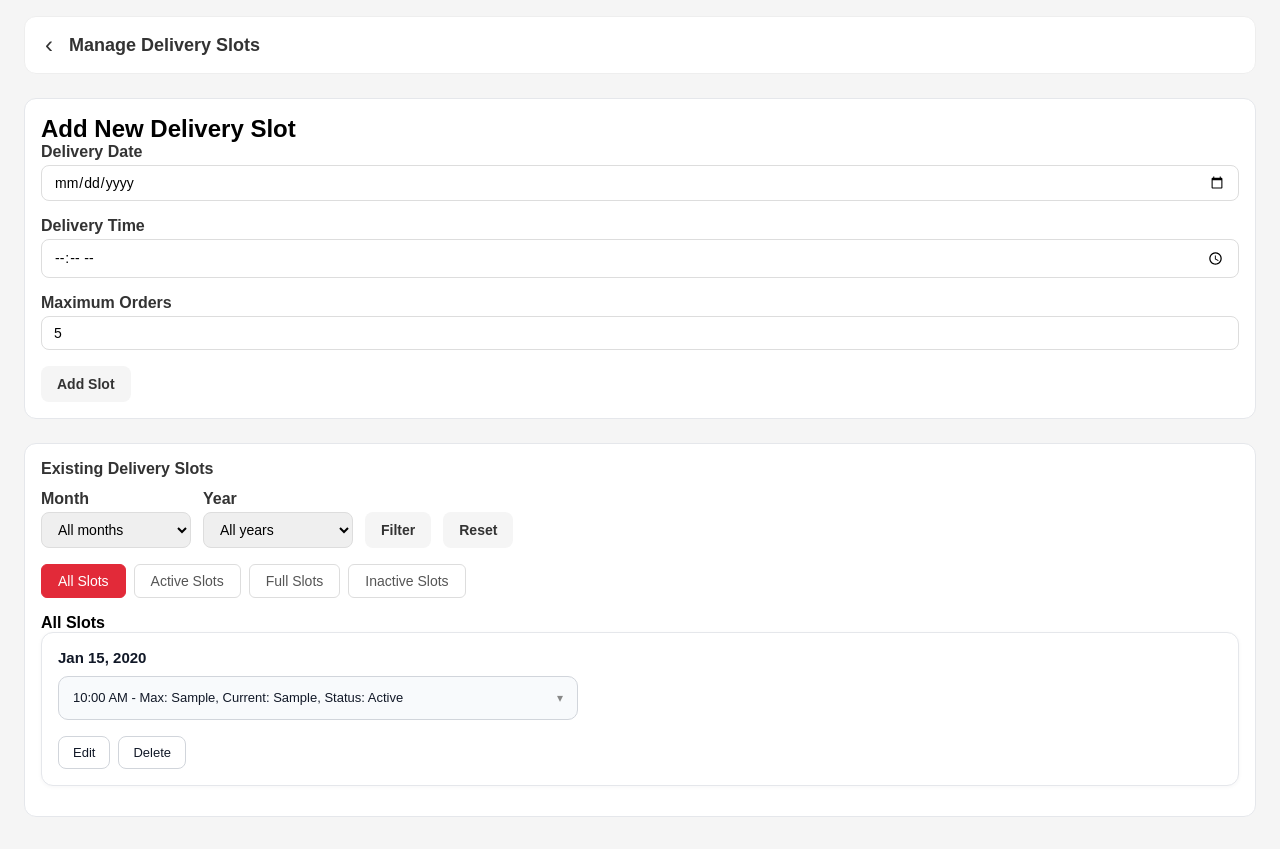
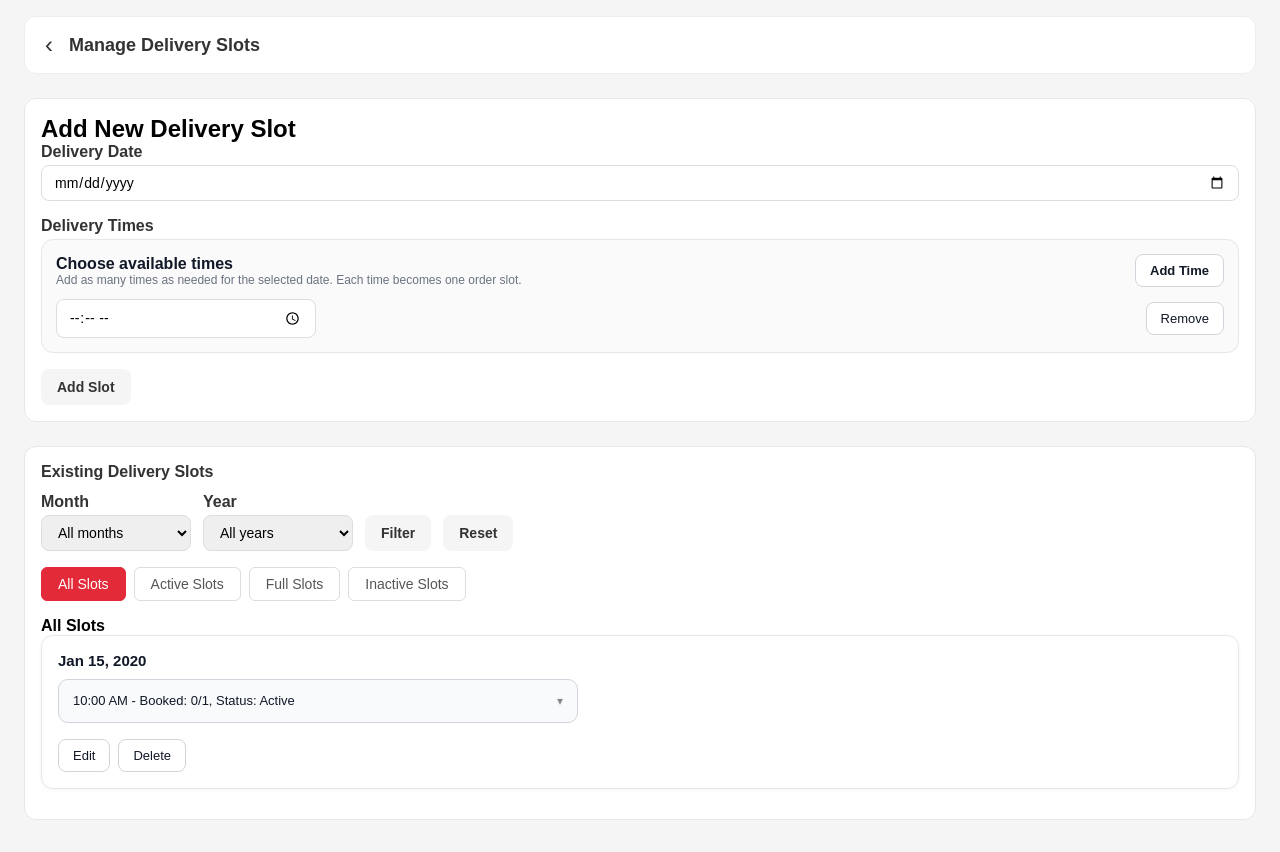
Before and after one commit to jntagulinao-netizen/AndreaMysteryShop, a PHP site: page /AndreaMysteryShop/admin_delivery_slots.php in a window 1280 px wide. Before the commit the page ends 817 px from the top, so only its background shows below. Run offline with PHP 8.4, Linux system fonts and the light colour scheme; the visitor is signed in with stand-in values (Sample User, id 1); tables that the repository leaves empty or names only in its code hold one stand-in row (values such as "Sample post").

Commit message:
improved delivery slot management and checkout process

```diff
--- a/admin_delivery_slots.php
+++ b/admin_delivery_slots.php
@@ -15,18 +15,57 @@ require_once 'dbConnection.php';
 $message = '';
 $messageType = '';
 
+function normalizeSlotTimeValue(string $value): ?string {
+  $value = trim($value);
+  if ($value === '') {
+    return null;
+  }
+
+  $formats = ['H:i', 'g:i A', 'g:iA', 'h:i A', 'h:iA', 'H:i:s'];
+  foreach ($formats as $format) {
+    $dt = DateTime::createFromFormat($format, $value);
+    if ($dt instanceof DateTime) {
+      return $dt->format('H:i:00');
+    }
+  }
+
+  $timestamp = strtotime($value);
+  if ($timestamp !== false) {
+    return date('H:i:00', $timestamp);
+  }
+
+  return null;
+}
+
+function parseBulkSlotTimes(string $rawTimes): array {
+  $parts = preg_split('/[\r\n,;]+/', $rawTimes) ?: [];
+  $times = [];
+
+  foreach ($parts as $part) {
+    $normalized = normalizeSlotTimeValue((string)$part);
+    if ($normalized && !in_array($normalized, $times, true)) {
+      $times[] = $normalized;
+    }
+  }
+
+  return $times;
+}
+
+function formatSlotSummary(array $slot, string $statusLabel): string {
+  $timeLabel = date('g:i A', strtotime((string)($slot['slot_time'] ?? '')));
+  $currentOrders = (int)($slot['current_orders'] ?? 0);
+
+  return $timeLabel . ' - Booked: ' . $currentOrders . '/1, Status: ' . $statusLabel;
+}
+
 if ($_SERVER['REQUEST_METHOD'] === 'POST') {
     if (isset($_POST['action']) && $_POST['action'] === 'update') {
         $slot_id = intval($_POST['slot_id'] ?? 0);
         $slot_date = trim($_POST['edit_slot_date'] ?? '');
         $slot_time = trim($_POST['edit_slot_time'] ?? '');
-        $max_orders = intval($_POST['edit_max_orders'] ?? 5);
 
         if ($slot_id <= 0 || empty($slot_date) || empty($slot_time)) {
             $message = 'Invalid data for update.';
-            $messageType = 'error';
-        } elseif ($max_orders < 1 || $max_orders > 50) {
-            $message = 'Maximum orders must be between 1 and 50.';
             $messageType = 'error';
         } else {
             // Check if another slot exists with same date/time
@@ -39,8 +78,8 @@ if ($_SERVER['REQUEST_METHOD'] === 'POST') {
                 $messageType = 'error';
             } else {
                 // Update
-                $stmt = $conn->prepare('UPDATE delivery_slots SET slot_date = ?, slot_time = ?, max_orders = ? WHERE slot_id = ?');
-                $stmt->bind_param('ssii', $slot_date, $slot_time, $max_orders, $slot_id);
+        $stmt = $conn->prepare('UPDATE delivery_slots SET slot_date = ?, slot_time = ?, max_orders = 1 WHERE slot_id = ?');
+        $stmt->bind_param('ssi', $slot_date, $slot_time, $slot_id);
                 if ($stmt->execute()) {
                     $message = 'Delivery slot updated successfully!';
                     $messageType = 'success';
@@ -70,39 +109,71 @@ if ($_SERVER['REQUEST_METHOD'] === 'POST') {
             $stmt->close();
         }
     } else {
-        // Add logic (existing)
+      // Add one date with multiple available times in a single submission.
         $slot_date = trim($_POST['slot_date'] ?? '');
-        $slot_time = trim($_POST['slot_time'] ?? '');
-        $max_orders = intval($_POST['max_orders'] ?? 5);
+      $raw_times = trim($_POST['slot_times'] ?? ($_POST['slot_time'] ?? ''));
+      $slotTimes = parseBulkSlotTimes($raw_times);
 
-        if (empty($slot_date) || empty($slot_time)) {
-            $message = 'Please provide both date and time.';
-            $messageType = 'error';
-        } elseif ($max_orders < 1 || $max_orders > 50) {
-            $message = 'Maximum orders must be between 1 and 50.';
+      if (empty($slot_date) || empty($slotTimes)) {
+        $message = 'Please provide a date and at least one valid time.';
             $messageType = 'error';
         } else {
-            // Check if slot already exists
-            $stmt = $conn->prepare('SELECT slot_id FROM delivery_slots WHERE slot_date = ? AND slot_time = ?');
-            $stmt->bind_param('ss', $slot_date, $slot_time);
-            $stmt->execute();
-            $result = $stmt->get_result();
-            if ($result->num_rows > 0) {
-                $message = 'A delivery slot with this date and time already exists.';
-                $messageType = 'error';
+        $addedCount = 0;
+        $duplicateCount = 0;
+        $invalidCount = 0;
+
+        $checkStmt = $conn->prepare('SELECT slot_id FROM delivery_slots WHERE slot_date = ? AND slot_time = ? LIMIT 1');
+        $insertStmt = $conn->prepare('INSERT INTO delivery_slots (slot_date, slot_time, max_orders) VALUES (?, ?, 1)');
+
+        if (!$checkStmt || !$insertStmt) {
+          $message = 'Failed to prepare delivery slot queries.';
+          $messageType = 'error';
+        } else {
+          $conn->begin_transaction();
+          try {
+            foreach ($slotTimes as $slotTime) {
+              if (!preg_match('/^\d{2}:\d{2}:00$/', $slotTime)) {
+                $invalidCount++;
+                continue;
+              }
+
+              $checkStmt->bind_param('ss', $slot_date, $slotTime);
+              $checkStmt->execute();
+              $checkResult = $checkStmt->get_result();
+              if ($checkResult && $checkResult->num_rows > 0) {
+                $duplicateCount++;
+                continue;
+              }
+
+              $insertStmt->bind_param('ss', $slot_date, $slotTime);
+              if (!$insertStmt->execute()) {
+                throw new Exception('Failed to add delivery slot at ' . $slotTime);
+              }
+              $addedCount++;
+            }
+
+            $conn->commit();
+
+            if ($addedCount > 0) {
+              $message = $addedCount === 1
+                ? 'Delivery slot added successfully!'
+                : 'Delivery slots added successfully!';
+              if ($duplicateCount > 0 || $invalidCount > 0) {
+                $message .= ' Skipped ' . $duplicateCount . ' duplicate' . ($duplicateCount === 1 ? '' : 's') . ' and ' . $invalidCount . ' invalid time' . ($invalidCount === 1 ? '' : 's') . '.';
+              }
+              $messageType = 'success';
             } else {
-                // Insert new slot
-                $stmt = $conn->prepare('INSERT INTO delivery_slots (slot_date, slot_time, max_orders) VALUES (?, ?, ?)');
-                $stmt->bind_param('ssi', $slot_date, $slot_time, $max_orders);
-                if ($stmt->execute()) {
-                    $message = 'Delivery slot added successfully!';
-                    $messageType = 'success';
-                } else {
-                    $message = 'Failed to add delivery slot. Please try again.';
-                    $messageType = 'error';
+              $message = 'No new delivery slots were added. The times may already exist or be invalid.';
+              $messageType = 'error';
+            }
+          } catch (Exception $e) {
+            $conn->rollback();
+            $message = $e->getMessage();
+            $messageType = 'error';
                 }
+          $checkStmt->close();
+          $insertStmt->close();
             }
-            $stmt->close();
         }
     }
 
@@ -290,7 +361,7 @@ foreach ($slotsByDate as $date => $daySlots) {
     $inactiveDay = [];
     foreach ($daySlots as $slot) {
         $isPastDate = $slot['slot_date'] < $todayDate;
-        if ($slot['current_orders'] >= $slot['max_orders']) {
+        if ((int)$slot['current_orders'] >= 1) {
             $fullDay[] = $slot;
         } elseif ($isPastDate || intval($slot['is_active']) === 0) {
             $inactiveDay[] = $slot;
@@ -365,6 +436,47 @@ foreach ($slotsByDate as $date => $daySlots) {
       font-size: 14px;
     }
     .form-input:focus { outline: none; border-color: #e22a39; }
+    .slot-builder {
+      border: 1px solid #e5e7eb;
+      border-radius: 12px;
+      background: #fafafa;
+      padding: 14px;
+    }
+    .slot-builder-header {
+      display: flex;
+      justify-content: space-between;
+      align-items: center;
+      gap: 12px;
+      margin-bottom: 12px;
+      flex-wrap: wrap;
+    }
+    .slot-builder-title {
+      font-weight: 700;
+      color: #111827;
+    }
+    .slot-builder-note {
+      font-size: 12px;
+      color: #6b7280;
+    }
+    .slot-builder-list {
+      display: flex;
+      flex-direction: column;
+      gap: 10px;
+    }
+    .slot-row {
+      display: grid;
+      grid-template-columns: 1fr auto;
+      gap: 10px;
+      align-items: center;
+    }
+    .slot-row-actions {
+      display: flex;
+      gap: 8px;
+      align-items: center;
+    }
+    .slot-time-input {
+      max-width: 260px;
+    }
 
     .btn {
       padding: 10px 16px;
@@ -516,7 +628,7 @@ foreach ($slotsByDate as $date => $daySlots) {
     }
     .inline-row {
       display: grid;
-      grid-template-columns: repeat(4, minmax(180px, 1fr));
+      grid-template-columns: repeat(3, minmax(180px, 1fr));
       gap: 12px;
       align-items: end;
     }
@@ -589,12 +701,25 @@ foreach ($slotsByDate as $date => $daySlots) {
           <input type="date" id="slot_date" name="slot_date" class="form-input" required min="<?php echo date('Y-m-d'); ?>">
         </div>
         <div class="form-group">
-          <label class="form-label" for="slot_time">Delivery Time</label>
-          <input type="time" id="slot_time" name="slot_time" class="form-input" required>
-        </div>
-        <div class="form-group">
-          <label class="form-label" for="max_orders">Maximum Orders</label>
-          <input type="number" id="max_orders" name="max_orders" class="form-input" min="1" max="50" value="5" required>
+          <label class="form-label">Delivery Times</label>
+          <div class="slot-builder" id="slotBuilder">
+            <div class="slot-builder-header">
+              <div>
+                <div class="slot-builder-title">Choose available times</div>
+                <div class="slot-builder-note">Add as many times as needed for the selected date. Each time becomes one order slot.</div>
+              </div>
+              <button type="button" class="btn btn-small" onclick="addTimeRow()">Add Time</button>
+            </div>
+            <div class="slot-builder-list" id="slotTimeList">
+              <div class="slot-row">
+                <input type="time" class="form-input slot-time-input" required>
+                <div class="slot-row-actions">
+                  <button type="button" class="btn-small" onclick="removeTimeRow(this)">Remove</button>
+                </div>
+              </div>
+            </div>
+            <textarea id="slot_times" name="slot_times" class="hidden" required></textarea>
+          </div>
         </div>
         <button type="button" class="btn btn-primary" onclick="confirmAddSlot(this)">Add Slot</button>
       </form>
@@ -654,8 +779,9 @@ foreach ($slotsByDate as $date => $daySlots) {
                     <div class="slot-select-summary"></div>
                     <select class="slot-select" data-date="<?php echo $date; ?>" data-section="all" onchange="updateSlotSummary(this)">
                       <?php foreach ($daySlots as $slot): ?>
-                        <option value="<?php echo $slot['slot_id']; ?>" data-time="<?php echo $slot['slot_time']; ?>" data-max="<?php echo $slot['max_orders']; ?>" data-active="<?php echo $slot['is_active']; ?>" data-summary="<?php echo date('g:i A', strtotime($slot['slot_time'])); ?> - Max: <?php echo $slot['max_orders']; ?>, Current: <?php echo $slot['current_orders']; ?>, Status: <?php echo $slot['is_active'] ? 'Active' : 'Inactive'; ?>">
-                          <?php echo date('g:i A', strtotime($slot['slot_time'])); ?> - Max: <?php echo $slot['max_orders']; ?>, Current: <?php echo $slot['current_orders']; ?>, Status: <?php echo $slot['is_active'] ? 'Active' : 'Inactive'; ?>
+                        <?php $slotSummary = formatSlotSummary($slot, ((int)$slot['current_orders'] >= 1) ? 'Full' : ((int)$slot['is_active'] === 1 ? 'Active' : 'Inactive')); ?>
+                        <option value="<?php echo $slot['slot_id']; ?>" data-time="<?php echo $slot['slot_time']; ?>" data-active="<?php echo $slot['is_active']; ?>" data-summary="<?php echo htmlspecialchars($slotSummary, ENT_QUOTES); ?>">
+                          <?php echo htmlspecialchars($slotSummary); ?>
                         </option>
                       <?php endforeach; ?>
                     </select>
@@ -680,10 +806,6 @@ foreach ($slotsByDate as $date => $daySlots) {
                     <div class="form-group inline-group">
                       <label class="form-label">Delivery Time</label>
                       <input type="time" name="edit_slot_time" class="form-input inline-input" required>
-                    </div>
-                    <div class="form-group inline-group">
-                      <label class="form-label">Maximum Orders</label>
-                      <input type="number" name="edit_max_orders" class="form-input inline-input" min="1" max="50" required>
                     </div>
                     <div class="inline-actions">
                       <button type="button" class="btn btn-primary btn-small" onclick="confirmSaveSlot(this)">Save</button>
@@ -711,8 +833,9 @@ foreach ($slotsByDate as $date => $daySlots) {
                     <div class="slot-select-summary"></div>
                     <select class="slot-select" data-date="<?php echo $date; ?>" data-section="active" onchange="updateSlotSummary(this)">
                       <?php foreach ($daySlots as $slot): ?>
-                        <option value="<?php echo $slot['slot_id']; ?>" data-time="<?php echo $slot['slot_time']; ?>" data-max="<?php echo $slot['max_orders']; ?>" data-active="<?php echo $slot['is_active']; ?>" data-summary="<?php echo date('g:i A', strtotime($slot['slot_time'])); ?> - Max: <?php echo $slot['max_orders']; ?>, Current: <?php echo $slot['current_orders']; ?>, Status: Active">
-                          <?php echo date('g:i A', strtotime($slot['slot_time'])); ?> - Max: <?php echo $slot['max_orders']; ?>, Current: <?php echo $slot['current_orders']; ?>, Status: Active
+                        <?php $slotSummary = formatSlotSummary($slot, 'Active'); ?>
+                        <option value="<?php echo $slot['slot_id']; ?>" data-time="<?php echo $slot['slot_time']; ?>" data-active="<?php echo $slot['is_active']; ?>" data-summary="<?php echo htmlspecialchars($slotSummary, ENT_QUOTES); ?>">
+                          <?php echo htmlspecialchars($slotSummary); ?>
                         </option>
                       <?php endforeach; ?>
                     </select>
@@ -737,10 +860,6 @@ foreach ($slotsByDate as $date => $daySlots) {
                     <div class="form-group inline-group">
                       <label class="form-label">Delivery Time</label>
                       <input type="time" name="edit_slot_time" class="form-input inline-input" required>
-                    </div>
-                    <div class="form-group inline-group">
-                      <label class="form-label">Maximum Orders</label>
-                      <input type="number" name="edit_max_orders" class="form-input inline-input" min="1" max="50" required>
                     </div>
                     <div class="inline-actions">
                       <button type="button" class="btn btn-primary btn-small" onclick="confirmSaveSlot(this)">Save</button>
@@ -768,8 +887,9 @@ foreach ($slotsByDate as $date => $daySlots) {
                     <div class="slot-select-summary"></div>
                     <select class="slot-select" data-date="<?php echo $date; ?>" data-section="full" onchange="updateSlotSummary(this)">
                       <?php foreach ($daySlots as $slot): ?>
-                        <option value="<?php echo $slot['slot_id']; ?>" data-time="<?php echo $slot['slot_time']; ?>" data-max="<?php echo $slot['max_orders']; ?>" data-active="<?php echo $slot['is_active']; ?>" data-summary="<?php echo date('g:i A', strtotime($slot['slot_time'])); ?> - Max: <?php echo $slot['max_orders']; ?>, Current: <?php echo $slot['current_orders']; ?>, Status: Full">
-                          <?php echo date('g:i A', strtotime($slot['slot_time'])); ?> - Max: <?php echo $slot['max_orders']; ?>, Current: <?php echo $slot['current_orders']; ?>, Status: Full
+                        <?php $slotSummary = formatSlotSummary($slot, 'Full'); ?>
+                        <option value="<?php echo $slot['slot_id']; ?>" data-time="<?php echo $slot['slot_time']; ?>" data-active="<?php echo $slot['is_active']; ?>" data-summary="<?php echo htmlspecialchars($slotSummary, ENT_QUOTES); ?>">
+                          <?php echo htmlspecialchars($slotSummary); ?>
                         </option>
                       <?php endforeach; ?>
                     </select>
@@ -794,10 +914,6 @@ foreach ($slotsByDate as $date => $daySlots) {
                     <div class="form-group inline-group">
                       <label class="form-label">Delivery Time</label>
                       <input type="time" name="edit_slot_time" class="form-input inline-input" required>
-                    </div>
-                    <div class="form-group inline-group">
-                      <label class="form-label">Maximum Orders</label>
-                      <input type="number" name="edit_max_orders" class="form-input inline-input" min="1" max="50" required>
                     </div>
                     <div class="inline-actions">
                       <button type="button" class="btn btn-primary btn-small" onclick="confirmSaveSlot(this)">Save</button>
@@ -825,8 +941,9 @@ foreach ($slotsByDate as $date => $daySlots) {
                     <div class="slot-select-summary"></div>
                     <select class="slot-select" data-date="<?php echo $date; ?>" data-section="inactive" onchange="updateSlotSummary(this)">
                       <?php foreach ($daySlots as $slot): ?>
-                        <option value="<?php echo $slot['slot_id']; ?>" data-time="<?php echo $slot['slot_time']; ?>" data-max="<?php echo $slot['max_orders']; ?>" data-active="<?php echo $slot['is_active']; ?>" data-summary="<?php echo date('g:i A', strtotime($slot['slot_time'])); ?> - Max: <?php echo $slot['max_orders']; ?>, Current: <?php echo $slot['current_orders']; ?>, Status: Inactive">
-                          <?php echo date('g:i A', strtotime($slot['slot_time'])); ?> - Max: <?php echo $slot['max_orders']; ?>, Current: <?php echo $slot['current_orders']; ?>, Status: Inactive
+                        <?php $slotSummary = formatSlotSummary($slot, 'Inactive'); ?>
+                        <option value="<?php echo $slot['slot_id']; ?>" data-time="<?php echo $slot['slot_time']; ?>" data-active="<?php echo $slot['is_active']; ?>" data-summary="<?php echo htmlspecialchars($slotSummary, ENT_QUOTES); ?>">
+                          <?php echo htmlspecialchars($slotSummary); ?>
                         </option>
                       <?php endforeach; ?>
                     </select>
@@ -851,10 +968,6 @@ foreach ($slotsByDate as $date => $daySlots) {
                     <div class="form-group inline-group">
                       <label class="form-label">Delivery Time</label>
                       <input type="time" name="edit_slot_time" class="form-input inline-input" required>
-                    </div>
-                    <div class="form-group inline-group">
-                      <label class="form-label">Maximum Orders</label>
-                      <input type="number" name="edit_max_orders" class="form-input inline-input" min="1" max="50" required>
                     </div>
                     <div class="inline-actions">
                       <button type="button" class="btn btn-primary btn-small" onclick="confirmSaveSlot(this)">Save</button>
@@ -905,7 +1018,6 @@ foreach ($slotsByDate as $date => $daySlots) {
       const slotItem = option.closest('.slot-item');
       if (!slotItem) return;
       const time = option.getAttribute('data-time');
-      const max = option.getAttribute('data-max');
       const editForm = slotItem.querySelector('.edit-form-inline');
       if (!editForm) return;
 
@@ -922,7 +1034,6 @@ foreach ($slotsByDate as $date => $daySlots) {
       editForm.querySelector('.edit_slot_id').value = slotId;
       editForm.querySelector('[name="edit_slot_date"]').value = slotItem.getAttribute('data-date');
       editForm.querySelector('[name="edit_slot_time"]').value = time;
-      editForm.querySelector('[name="edit_max_orders"]').value = max;
       editForm.scrollIntoView({ behavior: 'smooth', block: 'nearest' });
     }
 
@@ -973,6 +1084,16 @@ foreach ($slotsByDate as $date => $daySlots) {
 
     function confirmAddSlot(button) {
       const form = button.closest('form');
+      syncSlotTimes(form);
+      const hiddenTimes = form.querySelector('#slot_times');
+      if (!hiddenTimes || !hiddenTimes.value.trim()) {
+        if (window.localSwalAlert) {
+          window.localSwalAlert('warning', 'Add Times', 'Please add at least one delivery time.');
+        } else {
+          alert('Please add at least one delivery time.');
+        }
+        return;
+      }
       const confirmMessage = 'Are you sure you want to add this new delivery slot?';
       if (window.localSwalConfirm) {
         window.localSwalConfirm('Confirm Add', confirmMessage, 'Add').then((confirmed) => {
@@ -1011,6 +1132,11 @@ foreach ($slotsByDate as $date => $daySlots) {
       });
 
       document.querySelectorAll('.slot-select').forEach(select => updateSlotSummary(select));
+      const slotTimeList = document.getElementById('slotTimeList');
+      if (slotTimeList) {
+        slotTimeList.addEventListener('input', () => syncSlotTimes(document.querySelector('.content-section form')));
+      }
+      syncSlotTimes(document.querySelector('.content-section form'));
 
       if (pageMessage && pageMessage.text) {
         if (window.localSwalAlert) {
@@ -1035,6 +1161,58 @@ foreach ($slotsByDate as $date => $daySlots) {
       if (!summary || !option) return;
       summary.textContent = option.dataset.summary || '';
     }
+
+    function addTimeRow() {
+      const list = document.getElementById('slotTimeList');
+      if (!list) return;
+
+      const row = document.createElement('div');
+      row.className = 'slot-row';
+      row.innerHTML = `
+        <input type="time" class="form-input slot-time-input" required>
+        <div class="slot-row-actions">
+          <button type="button" class="btn-small" onclick="removeTimeRow(this)">Remove</button>
+        </div>
+      `;
+      list.appendChild(row);
+      syncSlotTimes(row.closest('form'));
+    }
+
+    function removeTimeRow(button) {
+      const row = button.closest('.slot-row');
+      const list = document.getElementById('slotTimeList');
+      if (!row || !list) return;
+
+      if (list.querySelectorAll('.slot-row').length <= 1) {
+        const input = row.querySelector('input[type="time"]');
+        if (input) {
+          input.value = '';
+        }
+        syncSlotTimes(document.querySelector('.content-section form'));
+        return;
+      }
+
+      row.remove();
+      syncSlotTimes(document.querySelector('.content-section form'));
+    }
+
+    function syncSlotTimes(form) {
+      if (!form) return;
+      const hiddenTimes = form.querySelector('#slot_times');
+      const timeInputs = form.querySelectorAll('#slotTimeList input[type="time"]');
+      const times = [];
+
+      timeInputs.forEach((input) => {
+        const value = (input.value || '').trim();
+        if (value && !times.includes(value)) {
+          times.push(value);
+        }
+      });
+
+      if (hiddenTimes) {
+        hiddenTimes.value = times.join('\n');
+      }
+    }
   </script>
 </body>
 </html>
--- a/api/get-delivery-dates.php
+++ b/api/get-delivery-dates.php
@@ -3,12 +3,12 @@ header('Content-Type: application/json; charset=utf-8');
 require __DIR__ . '/../dbConnection.php';
 
 $stmt = $conn->prepare("SELECT slot_date,
-       SUM(GREATEST(max_orders - current_orders, 0)) AS open_slots,
+             SUM(CASE WHEN current_orders < 1 THEN 1 ELSE 0 END) AS open_slots,
        COUNT(*) AS total_slots
   FROM delivery_slots
  WHERE is_active = 1
    AND slot_date >= CURDATE()
-   AND current_orders < max_orders
+     AND current_orders < 1
  GROUP BY slot_date
  ORDER BY slot_date ASC
  LIMIT 60");
```
Also changed, not shown: api/checkout-auction.php (+4 -4 lines), api/checkout.php (+4 -4 lines), api/get-delivery-slots.php (+7 -4 lines), messages.php (+45 -1 lines).
